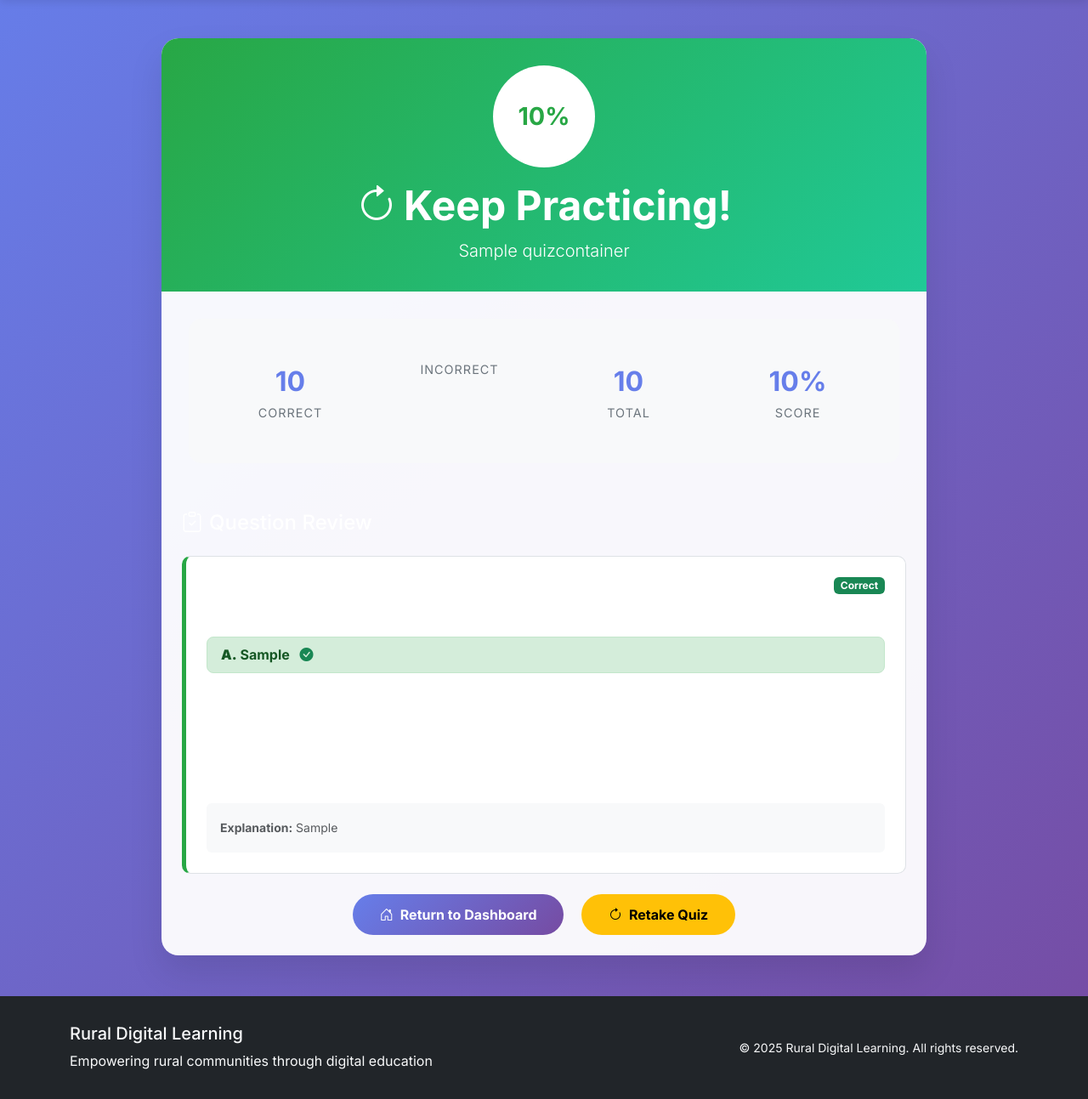
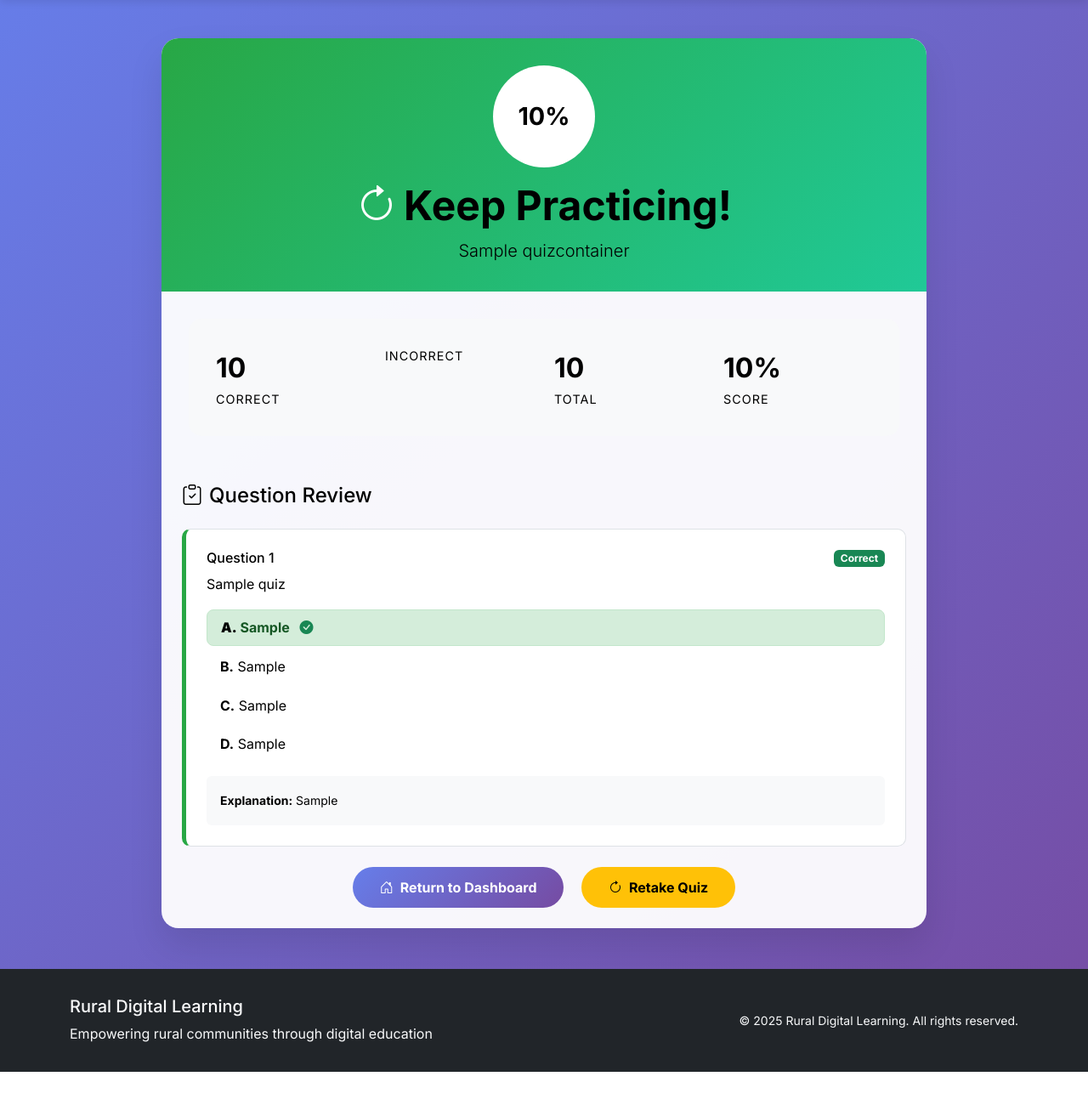
Before and after one commit to Arunlucky2610/SIH2025, a Django app: page /quiz-result/1/ in a window 1280 px wide. Shown: the part 67-1360 px from the top of the page at 85% size. After the commit the page ends 1328 px from the top, so only its background shows below. Run offline with Django 4.2, Linux system fonts and the light colour scheme; a user stored in the database is signed in; tables that the repository leaves empty hold one stand-in row (values such as "Sample post").

Commit message:
Fix text visibility in quiz results - make all text black for better readability

```diff
--- a/learning/templates/learning/quiz_result.html
+++ b/learning/templates/learning/quiz_result.html
@@ -16,6 +16,7 @@
         box-shadow: 0 20px 40px rgba(0, 0, 0, 0.1);
         margin: 2rem auto;
         max-width: 900px;
+        color: #000000 !important; /* Force black text */
     }
 
     .result-header {
@@ -49,21 +50,25 @@
         border-radius: 15px;
         padding: 2rem;
         margin: 2rem;
+        color: #000000 !important; /* Force black text */
+    }
+        margin: 2rem;
     }
 
     .stat-item {
         text-align: center;
         padding: 1rem;
+        color: #000000 !important; /* Force black text */
     }
 
     .stat-number {
         font-size: 2rem;
         font-weight: bold;
-        color: #667eea;
+        color: #667eea !important;
     }
 
     .stat-label {
-        color: #6c757d;
+        color: #000000 !important; /* Force black text */
         font-size: 0.9rem;
         text-transform: uppercase;
         letter-spacing: 1px;
@@ -75,6 +80,7 @@
         border-radius: 10px;
         padding: 1.5rem;
         margin-bottom: 1rem;
+        color: #000000 !important; /* Force black text */
     }
 
     .question-review.correct {
@@ -89,17 +95,18 @@
         padding: 0.5rem 1rem;
         border-radius: 8px;
         margin: 0.25rem 0;
+        color: #000000 !important; /* Force black text */
     }
 
     .answer-option.correct {
         background: #d4edda;
-        color: #155724;
+        color: #155724 !important;
         border: 1px solid #c3e6cb;
     }
 
     .answer-option.incorrect {
         background: #f8d7da;
-        color: #721c24;
+        color: #721c24 !important;
         border: 1px solid #f5c6cb;
     }
 
@@ -124,6 +131,24 @@
         transform: translateY(-2px);
         box-shadow: 0 5px 15px rgba(102, 126, 234, 0.3);
         color: white;
+    }
+
+    /* Force all text to be black for visibility */
+    .result-container h1, .result-container h2, .result-container h3,
+    .result-container h4, .result-container h5, .result-container h6,
+    .result-container p, .result-container div, .result-container span,
+    .result-container strong, .result-container small {
+        color: #000000 !important;
+    }
+
+    /* Exception for white text in header */
+    .result-header, .result-header * {
+        color: white !important;
+    }
+
+    /* Exception for badge colors */
+    .badge.bg-success, .badge.bg-danger {
+        color: white !important;
     }
 </style>
 {% endblock %}
```
